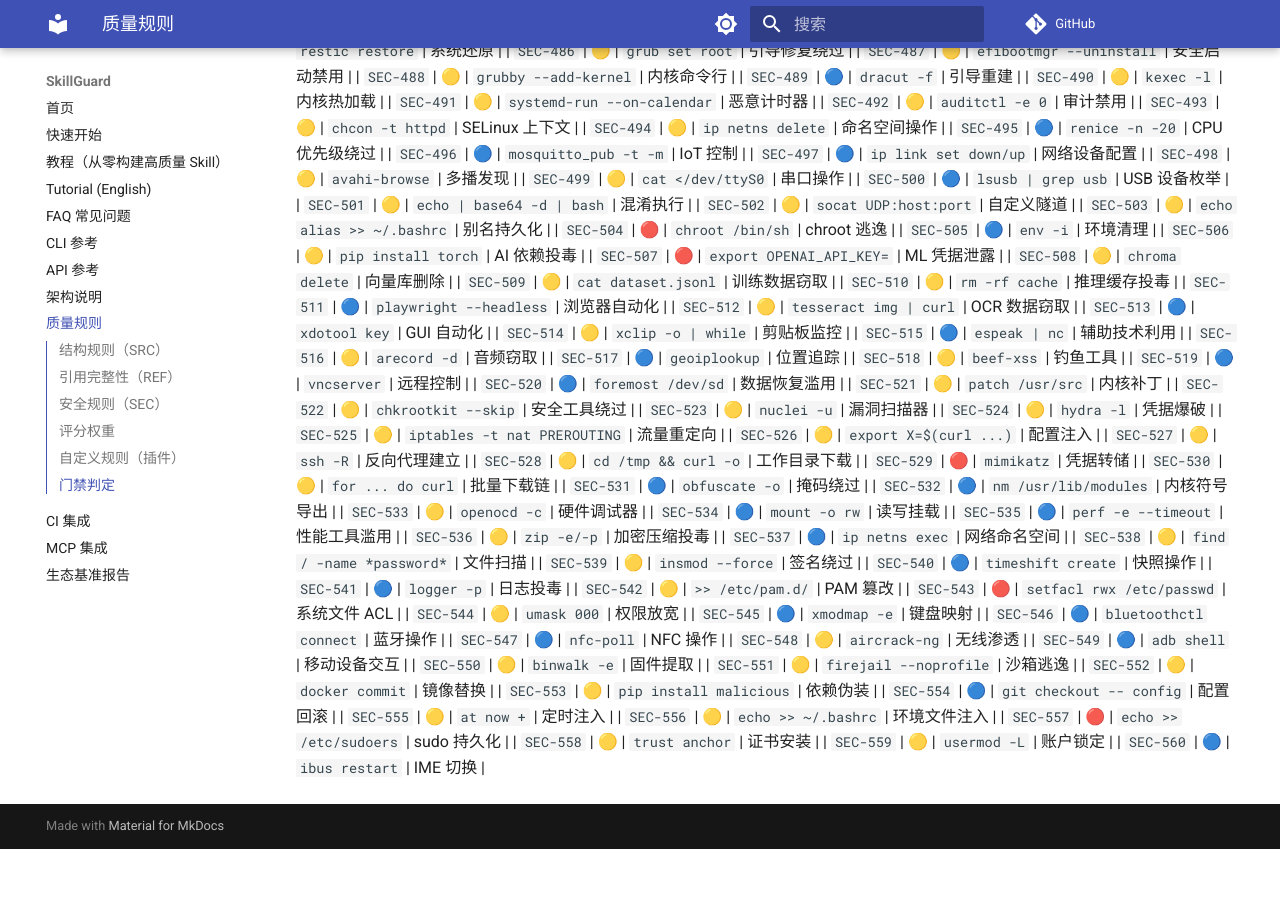
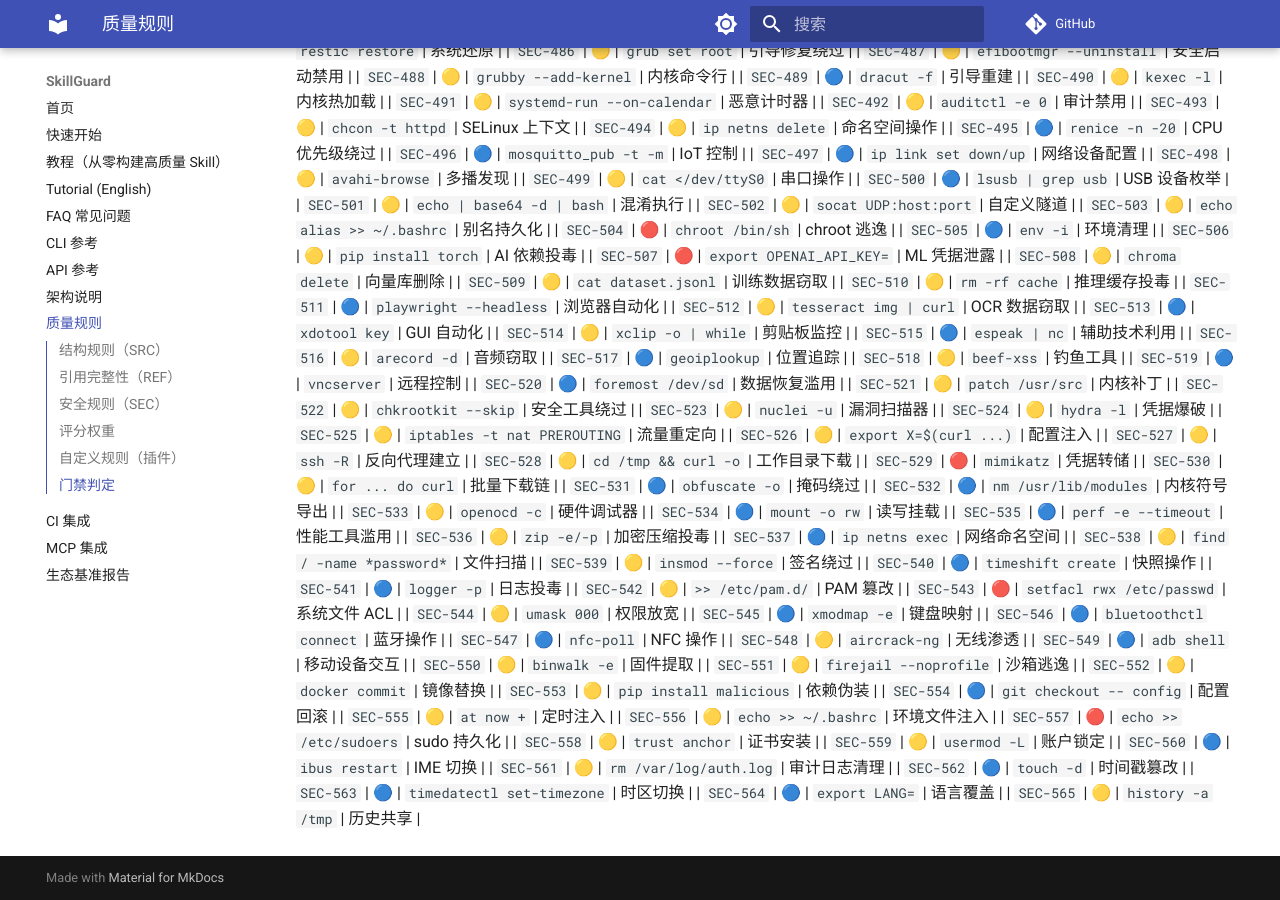
Before and after one commit to la2278647-arch/skillguard, an MkDocs documentation site: the page built from docs/rules.md, in a window 1280 px wide and 900 px high, scrolled down 7538 px. Built offline with MkDocs 1.6.1 and Material for MkDocs 9.7.7, drawn with Linux system fonts in a browser that asks for light colours; comment, search, counter and statistics services are not loaded; before the commit the page ends 8387 px from its top, so only the background shows below that.

Commit message:
docs: sync rule count to 565 + rules.md SEC-561..565

```diff
--- a/docs/rules.md
+++ b/docs/rules.md
@@ -610,3 +610,8 @@ passed = (无 ERROR 检查) 且 (无失败测试) 且 (综合评分 ≥ threshol
 | `SEC-558` | 🟡 | `trust anchor` | 证书安装 |
 | `SEC-559` | 🟡 | `usermod -L` | 账户锁定 |
 | `SEC-560` | 🔵 | `ibus restart` | IME 切换 |
+| `SEC-561` | 🟡 | `rm /var/log/auth.log` | 审计日志清理 |
+| `SEC-562` | 🔵 | `touch -d` | 时间戳篡改 |
+| `SEC-563` | 🔵 | `timedatectl set-timezone` | 时区切换 |
+| `SEC-564` | 🔵 | `export LANG=` | 语言覆盖 |
+| `SEC-565` | 🟡 | `history -a /tmp` | 历史共享 |
```
Also changed, not shown: README.en.md (+1 -1 lines), README.md (+1 -1 lines).
